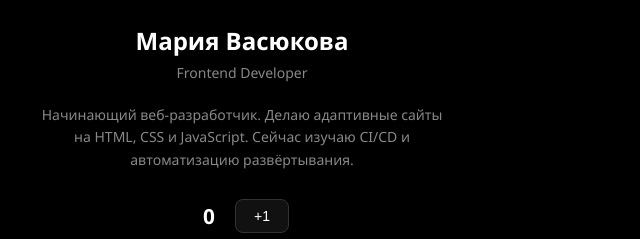
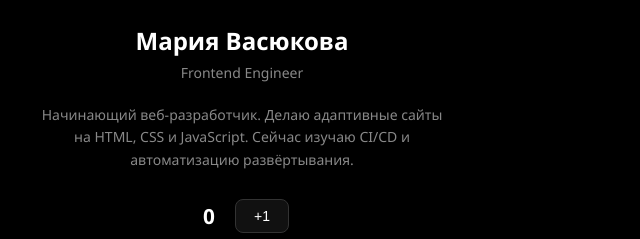
Before and after one commit to mariavasiukova/my-site, a website: page index.html in a window 1280 px wide. Shown: the part 350-589 px from the top of the page, 398-1038 px from the left. Drawn offline with Linux system fonts and the light colour scheme.

Commit message:
feat: change role title

```diff
--- a/index.html
+++ b/index.html
@@ -14,7 +14,7 @@
     <main class="container">
         <img src="images/avatar.jpg" alt="Фото профиля" class="avatar">
         <h1>Мария Васюкова</h1>
-        <p class="role">Frontend Developer</p>
+        <p class="role">Frontend Engineer</p>
 
         <p class="about">
             Начинающий веб-разработчик. Делаю адаптивные сайты на HTML, CSS и JavaScript.
```
